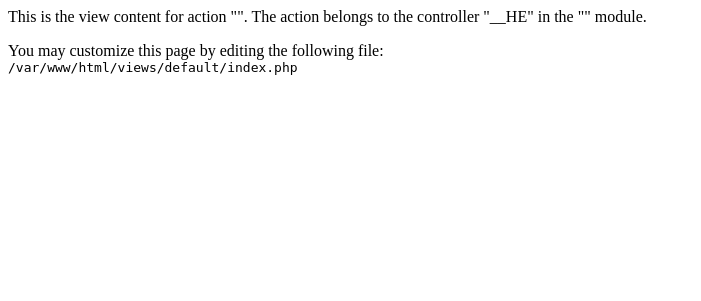
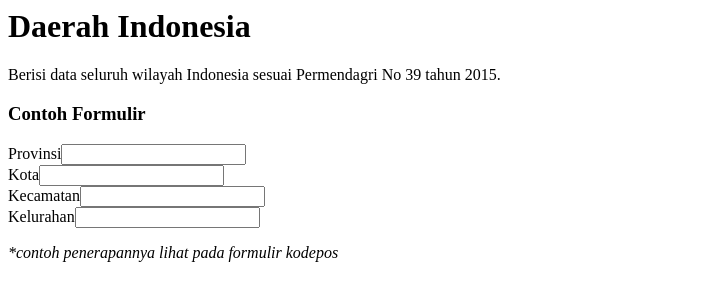
Before and after one commit to fredyns/yii2-region-id, a PHP site: template views/default/index.php in a window 1280 px wide. Shown: the top 301 px of the page, without its empty margins (0-701 px from the left). Run offline with PHP 8.4, Linux system fonts and the light colour scheme; the template is opened without the code that fills it, so the values that code supplies are empty; form fields are guessed from the names that the template uses; some libraries are stand-ins or nearby versions.

Commit message:
form sample

```diff
--- a/views/default/index.php
+++ b/views/default/index.php
@@ -1,15 +1,164 @@
 <?php
+
+use yii\helpers\Html;
+use yii\helpers\Url;
+use yii\helpers\StringHelper;
+use yii\bootstrap\ActiveForm;
+use dmstr\bootstrap\Tabs;
+use kartik\select2\Select2;
+use kartik\depdrop\DepDrop;
+use fredyns\daerahIndonesia\models\Provinsi;
+
+$model = new \fredyns\daerahIndonesia\models\Kodepos;
+$this->title = Yii::t('app', 'Daerah Indonesia');
 $this->params['breadcrumbs'][] = ['label' => Yii::t('app', 'Daerah Indonesia'), 'url' => ['/'.\Yii::$app->controller->module->id]];
 ?>
 <div class="daerahIndonesia-default-index">
-    <h1><?= $this->context->action->uniqueId ?></h1>
+
+    <h1>Daerah Indonesia</h1>
+
     <p>
-        This is the view content for action "<?= $this->context->action->id ?>".
-        The action belongs to the controller "<?= get_class($this->context) ?>"
-        in the "<?= $this->context->module->id ?>" module.
+        Berisi data seluruh wilayah Indonesia sesuai Permendagri No 39 tahun 2015.
+
+        <?=
+        Html::ol(
+            [
+            Html::a('Provinsi', ['provinsi/index']),
+            Html::a('Kota', ['kota/index']),
+            Html::a('Kecamatan', ['kecamatan/index']),
+            Html::a('Kelurahan', ['kelurahan/index']),
+            Html::a('Kodepos', ['kodepos/index']),
+            ], [
+            'encode' => false,
+            ]
+        );
+        ?>
     </p>
-    <p>
-        You may customize this page by editing the following file:<br>
-        <code><?= __FILE__ ?></code>
-    </p>
+
+    <h3>Contoh Formulir</h3>
+
+    <div class="sample-form">
+
+        <?php
+        $form = ActiveForm::begin([
+                'id' => 'Sample',
+                'layout' => 'horizontal',
+                'enableClientValidation' => true,
+                'errorSummaryCssClass' => 'error-summary alert alert-error'
+                ]
+        );
+        ?>
+
+        <p>
+
+            <?=
+                $form
+                ->field($model, 'provinsi_id')
+                ->widget(Select2::classname(),
+                    [
+                    'data' => Provinsi::options(),
+                    'pluginOptions' =>
+                    [
+                        'placeholder' => 'Pilih atau ketik nama Provinsi',
+                        'multiple' => FALSE,
+                        'allowClear' => TRUE,
+                        'tags' => TRUE,
+                        'maximumInputLength' => 255, /* country name maxlength */
+                    ],
+            ]);
+            ?>
+
+            <?=
+                $form
+                ->field($model, 'kota_id')
+                ->widget(DepDrop::classname(),
+                    [
+                    'data' => [],
+                    'type' => DepDrop::TYPE_SELECT2,
+                    'select2Options' => [
+                        'pluginOptions' => [
+                            'multiple' => FALSE,
+                            'allowClear' => TRUE,
+                            'tags' => TRUE,
+                            'maximumInputLength' => 255,
+                        ],
+                    ],
+                    'pluginOptions' => [
+                        'initialize' => TRUE,
+                        'placeholder' => 'Pilih atau ketik nama Kota',
+                        'depends' => ['kodepos-provinsi_id'],
+                        'url' => Url::to([
+                            "kota/depdrop-options",
+                            'selected' => $model->kota_id,
+                        ]),
+                        'loadingText' => 'Memuat Kota ...',
+                    ],
+            ]);
+            ?>
+
+            <?=
+                $form
+                ->field($model, 'kecamatan_id')
+                ->widget(DepDrop::classname(),
+                    [
+                    'data' => [],
+                    'type' => DepDrop::TYPE_SELECT2,
+                    'select2Options' => [
+                        'pluginOptions' => [
+                            'multiple' => FALSE,
+                            'allowClear' => TRUE,
+                            'tags' => TRUE,
+                            'maximumInputLength' => 255,
+                        ],
+                    ],
+                    'pluginOptions' => [
+                        'initialize' => TRUE,
+                        'placeholder' => 'Pilih atau ketik nama Kecamatan',
+                        'depends' => ['kodepos-kota_id'],
+                        'url' => Url::to([
+                            "kecamatan/depdrop-options",
+                            'selected' => $model->kecamatan_id,
+                        ]),
+                        'loadingText' => 'Memuat Kecamatan ...',
+                    ],
+            ]);
+            ?>
+
+            <?=
+                $form
+                ->field($model, 'kelurahan_id')
+                ->widget(DepDrop::classname(),
+                    [
+                    'data' => [],
+                    'type' => DepDrop::TYPE_SELECT2,
+                    'select2Options' => [
+                        'pluginOptions' => [
+                            'multiple' => FALSE,
+                            'allowClear' => TRUE,
+                            'tags' => TRUE,
+                            'maximumInputLength' => 255,
+                        ],
+                    ],
+                    'pluginOptions' => [
+                        'initialize' => TRUE,
+                        'placeholder' => 'Pilih atau ketik nama Kelurahan',
+                        'depends' => ['kodepos-kecamatan_id'],
+                        'url' => Url::to([
+                            "kelurahan/depdrop-options",
+                            'selected' => $model->kelurahan_id,
+                        ]),
+                        'loadingText' => 'Memuat Kelurahan ...',
+                    ],
+            ]);
+            ?>
+
+        </p>
+
+        <i>*contoh penerapannya lihat pada formulir kodepos</i>
+
+        <?php ActiveForm::end(); ?>
+
+    </div>
+
+
 </div>
```
